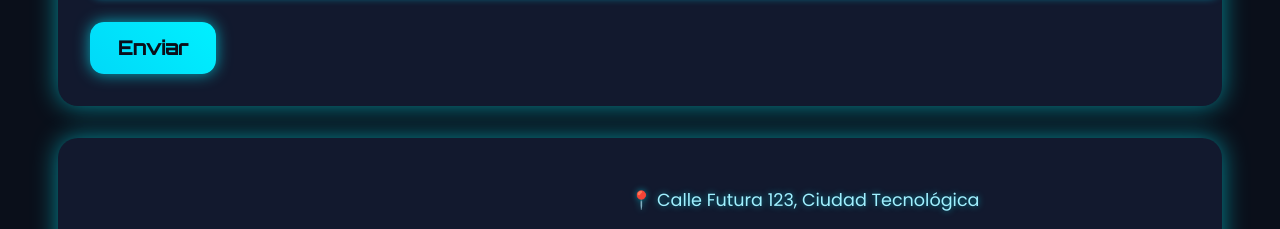
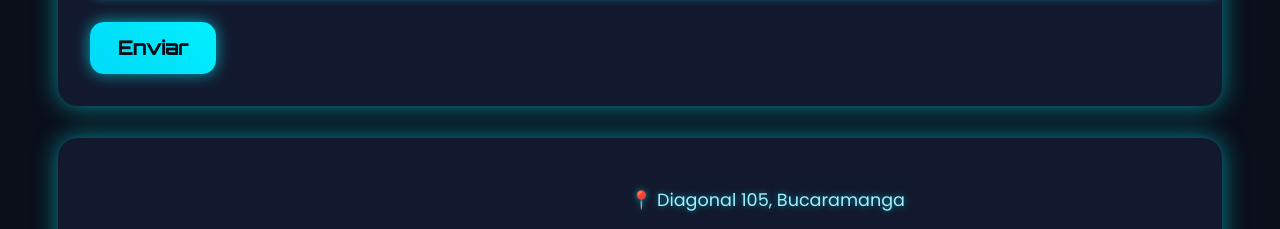
Before and after one commit to Kathe118/kathe1188.github.io, a plain HTML site: page index.html in a window 1280 px wide. Shown: the part 2000-2229 px from the top of the page. Drawn offline with Linux system fonts and the light colour scheme; grey boxes are pictures that could not be loaded.

Commit message:
Update index.html

```diff
--- a/index.html
+++ b/index.html
@@ -77,7 +77,7 @@
   <section id="ubicacion-redes" class="contenedor">
     <h2>Ubicación y Redes Sociales</h2>
     <div class="ubicacion">
-      <p>📍 Calle Futura 123, Ciudad Tecnológica</p>
+      <p>📍 Diagonal 105, Bucaramanga </p>
       <iframe
         src="https://www.google.com/maps/embed?pb=!1m18!1m12!1m3!1d3976.715691708163!2d-74.08174968523433!3d4.609710843352028!2m3!1f0!2f0!3f0!3m2!1i1024!2i768!4f13.1!3m3!1m2!1s0x8e3f99a50b0b4ed1%3A0x506bc17cc2a6ed0!2sBogot%C3%A1!5e0!3m2!1ses!2sco!4v1659338562014!5m2!1ses!2sco"
         width="100%"
```
